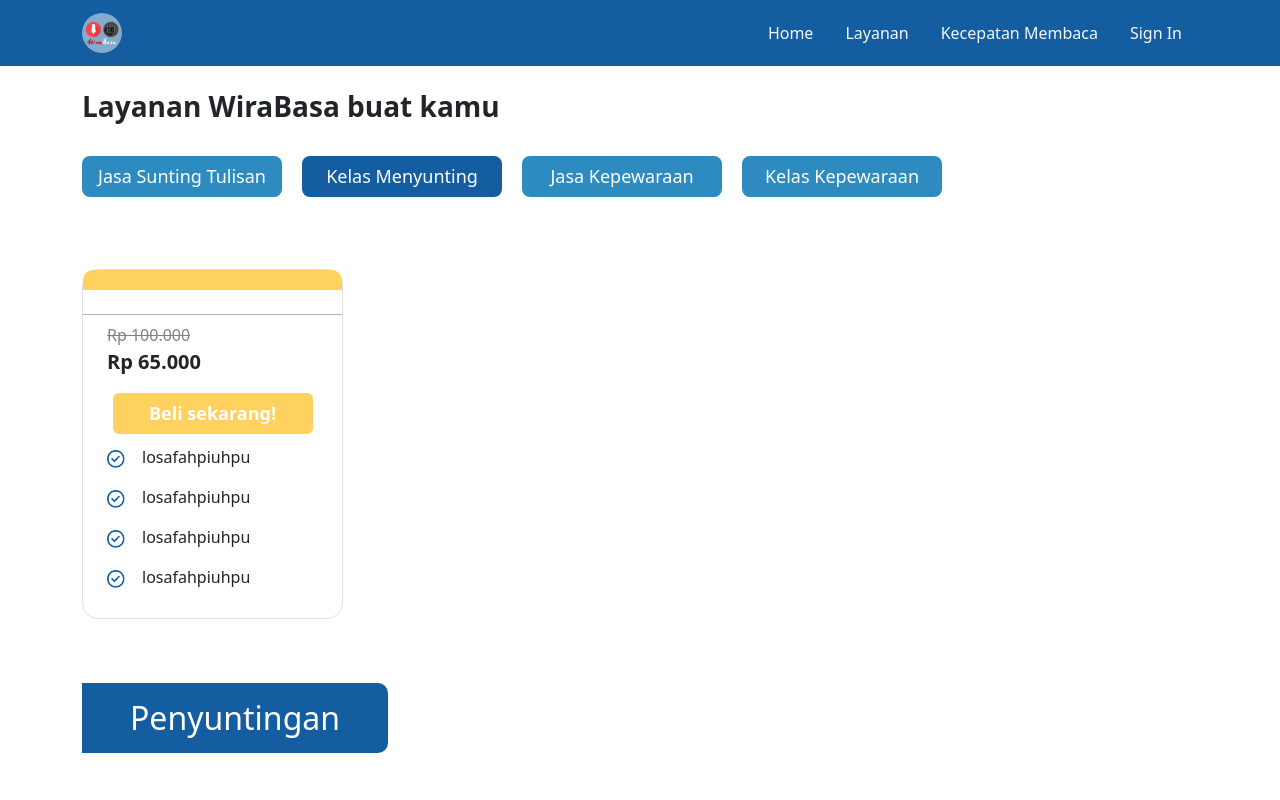
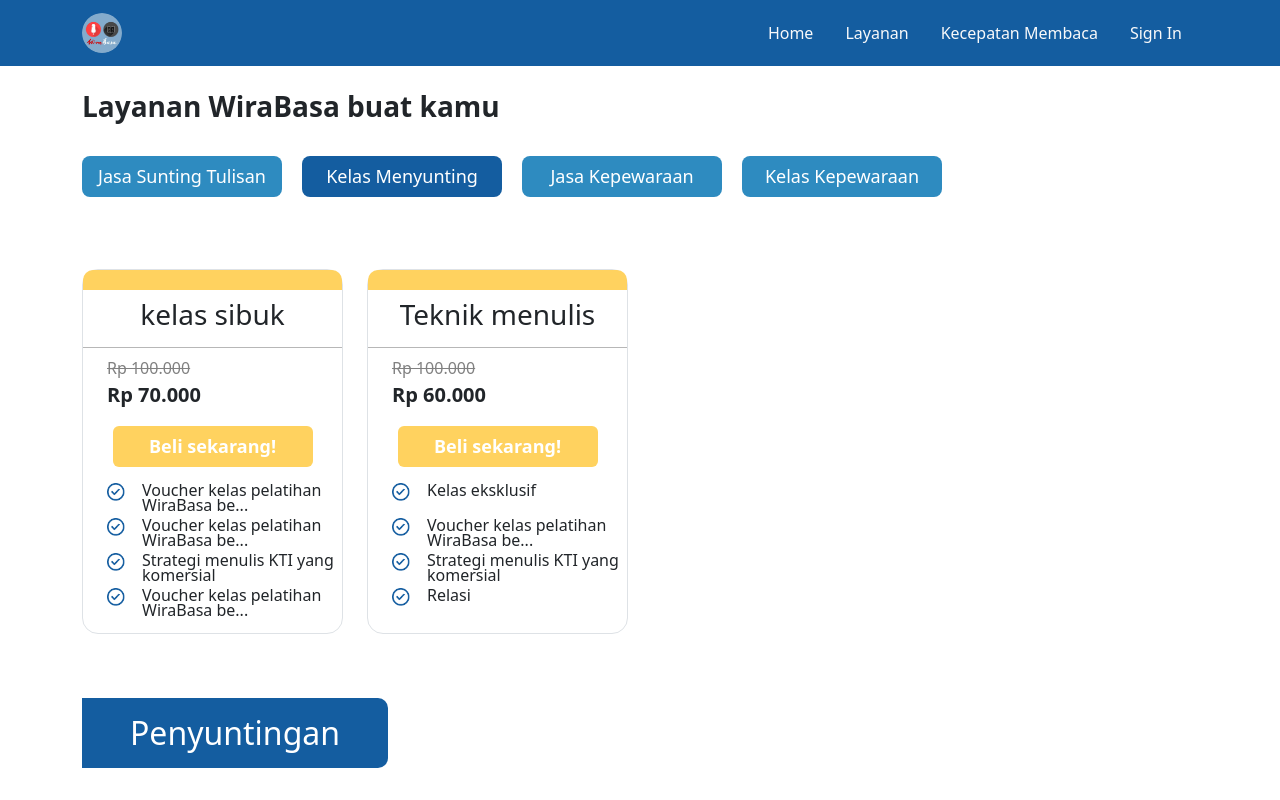
Before and after one commit to satriofjar/wirabasa-frontend, a React (Create React App) app: page /layanan in a window 1280 px wide. Both pictures are taken after a click on the link "Kelas Menyunting". Shown: the top 800 px of the page. Built offline with nearby package versions, Linux system fonts and the light colour scheme.

Commit message:
add dummy data for product

```diff
--- a/src/App.css
+++ b/src/App.css
@@ -223,7 +223,7 @@
 
 #layanan .box-layanan{
     max-width: 290px;
-    height: 350px;
+    height: 365px;
     margin: 0 auto;
 }
 
@@ -254,7 +254,7 @@
     font-size: 16px;
     line-height: 15px;
     max-width: 230px;
-    height: 40px;
+    height: 35px;
 }
 
 #layanan .box-layanan a{
--- /dev/null
+++ b/src/components/ProductsItem.js
@@ -0,0 +1,132 @@
+import React, {useState, useEffect} from 'react';
+import { Link } from 'react-router-dom';
+
+const ProductsItem = ({activeButton}) => {
+    const data_products = [
+        {
+          'name': 'kelas sibuk',
+          'price': 100000,
+          'discount': 30,
+          'category': 'Kelas-Sunting',
+          'is_active': true,
+          'features': [
+            'Voucher kelas pelatihan WiraBasa berikutnya',
+            'Voucher kelas pelatihan WiraBasa berikutnya',
+            'Strategi menulis KTI yang komersial',
+            'Voucher kelas pelatihan WiraBasa berikutnya'
+          ],
+        },
+        {
+          'name': 'Teknik menulis',
+          'price': 100000,
+          'discount': 40,
+          'category': 'Kelas-Sunting',
+          'is_active': true,
+          'features': [
+            'Kelas eksklusif',
+            'Voucher kelas pelatihan WiraBasa berikutnya',
+            'Strategi menulis KTI yang komersial',
+            'Relasi'
+          ],
+        },
+        {
+          'name': 'Jasa Sunting',
+          'price': 10000,
+          'discount': 0,
+          'category': 'Jasa-Sunting',
+          'is_active': true,
+          'features': [
+            'Kelas eksklusif',
+            'Voucher kelas pelatihan WiraBasa berikutnya',
+            'Strategi menulis KTI yang komersial',
+            'Relasi'
+          ],
+        }
+      ]
+
+      const [products, setProducts] = useState([]);
+
+      const getLayananClass = () => {
+        if (activeButton === 1) {
+          return 'bg-green';
+        } else {
+          return 'bg-yellow';
+        }
+      };
+
+      const getDiscount = (price, discount) => {
+        return price - (price * (discount / 100));
+      }
+
+      const rupiahFormat = (num) => {
+        return new Intl.NumberFormat('id-ID', {
+            style: 'currency',
+            currency: 'IDR',
+            maximumFractionDigits: 0
+        }).format(num);
+    }
+
+    const filterProducts = (product) => {
+        if(activeButton == 1){
+            return product.category == 'Jasa-Sunting'
+        } else if(activeButton == 2){
+            return product.category == 'Kelas-Sunting'
+        }
+    }
+
+    const getSubString35 = (feature) => {
+        if(feature.length > 35){
+            return feature.substring(0, 35) + '...';
+        } else{
+            return feature;
+        }
+    }
+
+    const getSubString15 = (feature) => {
+        if(feature.length > 15){
+            return feature.substring(0, 15) + '...';
+        } else{
+            return feature;
+        }
+    }
+
+    useEffect(() => {
+        setProducts(data_products.filter(filterProducts));
+    }, [activeButton])
+
+
+  return (
+    <div className="row my-5">
+        {products?.map((product, _index) =>
+            <div key={ _index } className="col-md-3 my-3" style={{minWidth: '270px'}}>
+                <div className="box-layanan border rounded-4">
+                <div className={`clr-block ${getLayananClass()}`}></div>
+                <div className="text-center">
+                    <h3 className="pt-2">{getSubString15(product.name)}</h3>
+                </div>
+                <div className="ln mt-3"></div>
+                    {product.discount == 0?
+                    <p className="price ms-4">{rupiahFormat(getDiscount(product.price, product.discount))}</p>:
+                    <>
+                        <p className="price-dc ms-4 mt-2"> <s>{rupiahFormat(product.price)}</s></p>
+                        <p className="price ms-4">{rupiahFormat(getDiscount(product.price, product.discount))}</p>
+                    </>
+                    }
+
+                <div className="text-center mb-3">
+                    <Link className={`btn ${getLayananClass()}`} to={{pathname: '/detail-layanan/', search: '?product=jasa-sunting'}}>Beli sekarang!</Link>
+                </div>
+
+                <ul className="text-start ms-4 me-2">
+                    {product.features.map((feature, _index) =>
+                    <li key={ _index }>{getSubString35(feature)}</li>
+                    )}
+                </ul>
+                </div>
+          </div>
+        )}
+    </div>
+  )
+}
+
+export default ProductsItem
--- a/src/pages/Layanan.js
+++ b/src/pages/Layanan.js
@@ -1,12 +1,13 @@
 import React, { useState } from 'react';
-import { Link } from 'react-router-dom';
 import Navbar  from '../components/Navbar';
 import Footer from '../components/Footer';
+import ProductsItem from '../components/ProductsItem';
 
 const Layanan = () => {
   document.title = 'Layanan | WiraBasa';
 
     const [activeButton, setActiveButton] = useState(1);
+
 
     const btnStyle = {
         width: '220px',
@@ -25,13 +26,7 @@
         }
       };
 
-    const getLayananClass = () => {
-        if (activeButton === 1) {
-          return 'bg-green';
-        } else {
-          return 'bg-yellow';
-        }
-      };
+
 
   return (
     <>
@@ -55,36 +50,9 @@
                 </div>
             </div>
 
-            <div className="row my-5">
-
-                <div className="col-md-3 my-3" style={{minWidth: '270px'}}>
-                  <div className="box-layanan border rounded-4">
-                    <div className={`clr-block ${getLayananClass()}`}></div>
-                    <div className="text-center">
-                      <h3 className="pt-2"></h3>
-                    </div>
-                    <div className="ln mt-3"></div>
-
-                        <p className="price-dc ms-4 mt-2"> <s>Rp 100.000</s></p>
-                        <p className="price ms-4">Rp 65.000</p>
-
-                    <div className="text-center mb-3">
-                        <Link className={`btn ${getLayananClass()}`} to={{pathname: '/detail-layanan', search: '?q=jasa-sunting'}}>Beli sekarang!</Link>
-                    </div>
-
-                    <ul className="text-start ms-4 me-2">
-                        <li>losafahpiuhpu</li>
-                        <li>losafahpiuhpu</li>
-                        <li>losafahpiuhpu</li>
-                        <li>losafahpiuhpu</li>
-                    </ul>
-
-
-
-
-                  </div>
-                </div>
-            </div>
+            <ProductsItem
+              activeButton={activeButton}
+            />
 
               <div className="header px-5 pt-3 pb-2">
                 <h2>Penyuntingan</h2>
```
